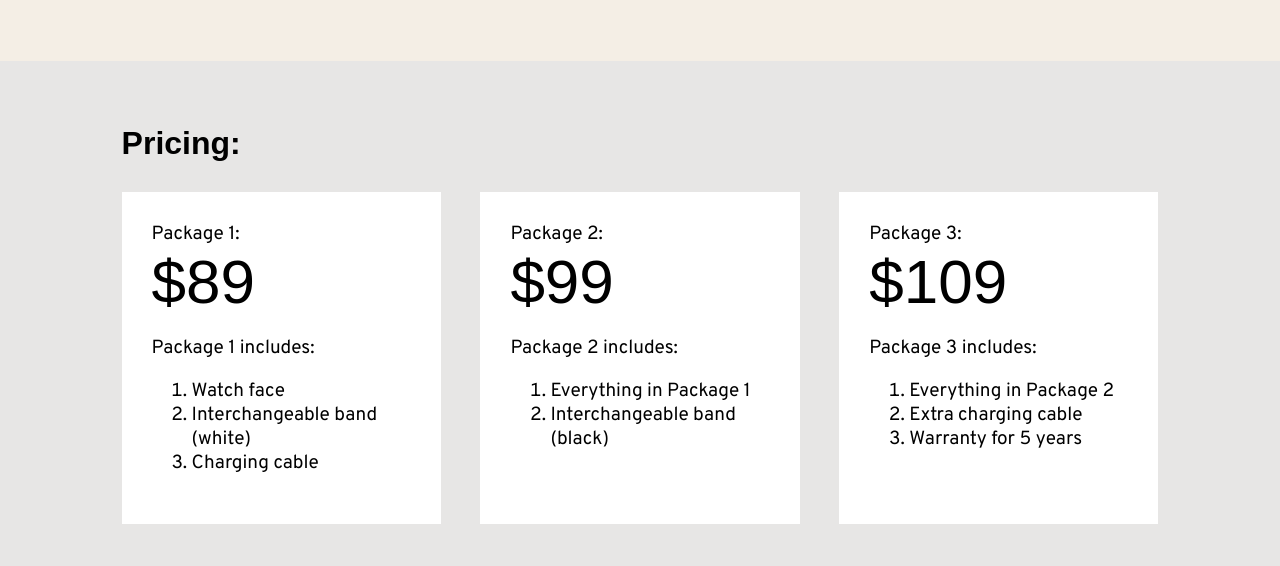
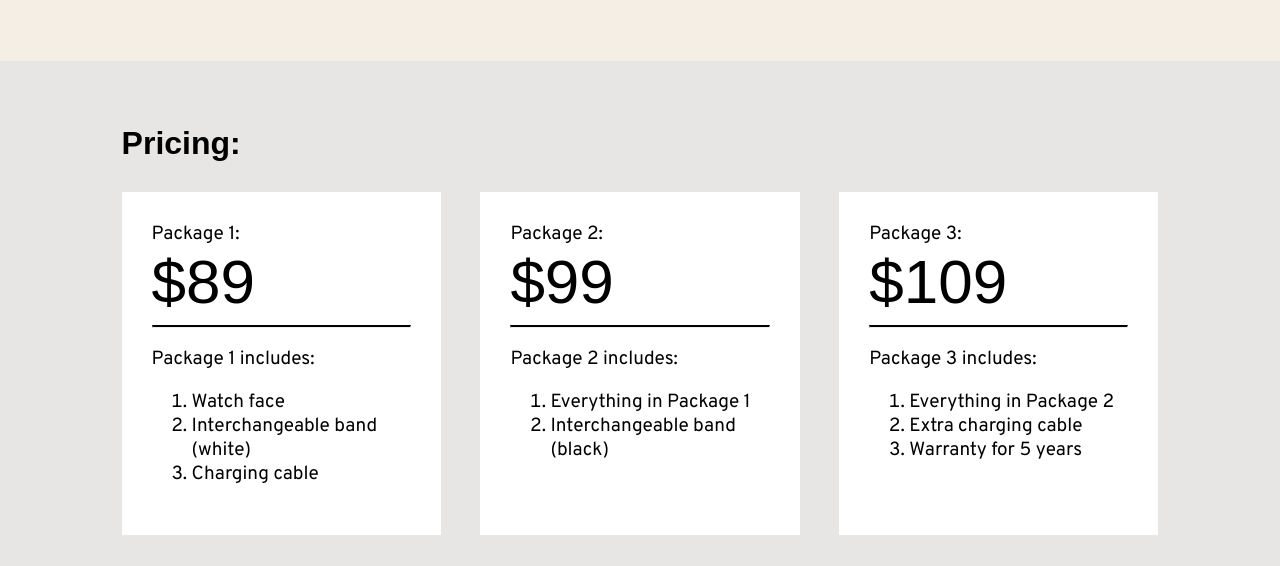
Before and after one commit to BrandonRivas/brainstation_challenege, a plain HTML site: page starter-code/index.html in a window 1280 px wide. Shown: the part 1320-1886 px from the top of the page. Drawn offline with Linux system fonts and the light colour scheme; a web font is replaced by a local one.

Commit message:
Provide style for pricing boxes
Contains css for price point boxes

```diff
--- a/starter-code/index.html
+++ b/starter-code/index.html
@@ -17,6 +17,9 @@
       .uppercase {
         text-transform: uppercase;
         font-weight: bold;
+      }
+      hr {
+        border-top: 2px solid black;
       }
     </style>
   </head>
@@ -106,6 +109,7 @@
                 <h4 class="pricing__card-title">Package 1:</h4>
                 <p class="pricing__card-price">$89</p>
               </div>
+              <hr>
               <div class="pricing__card-bottom">
                 <p>
                     Package 1 includes:
@@ -122,6 +126,7 @@
                 <h4 class="pricing__card-title">Package 2:</h4>
                 <p class="pricing__card-price">$99</p>
               </div>
+              <hr>
               <div class="pricing__card-bottom">
                 <p>
                     Package 2 includes:
@@ -137,6 +142,7 @@
                 <h4 class="pricing__card-title">Package 3:</h4>
                 <p class="pricing__card-price">$109</p>
               </div>
+              <hr>
               <div class="pricing__card-bottom">
                 <p>
                     Package 3 includes:
```
